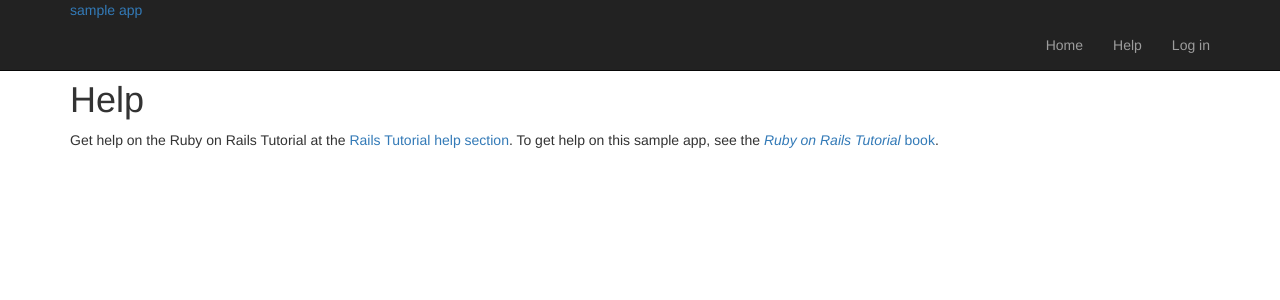
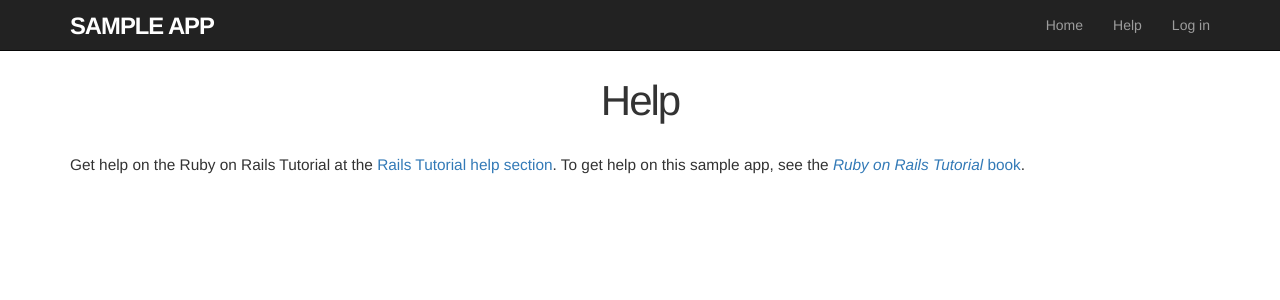
Before and after one commit to suns4tt/sample_app, a Rails app: page /static_pages/help in a window 1280 px wide. Shown: the top 300 px of the page. Run offline with Rails 7, Linux system fonts and the light colour scheme; style sheets or scripts are compiled from the project's sources; some libraries are stand-ins or nearby versions.

Commit message:
Update cscc: header, typo, universal

```diff
--- a/app/assets/stylesheets/custom.scss
+++ b/app/assets/stylesheets/custom.scss
@@ -7,6 +7,57 @@ $gray-medium-light: #eaeaea;
 /* universal */
 body {
   padding-top: 60px;
+}
+section {
+  overflow: auto;
+}
+textarea {
+  resize: vertical;
+}
+.center {
+  text-align: center;
+  h1 {
+    margin-bottom: 10px;
+  }
+}
+
+/* typography */
+h1, h2, h3, h4, h5, h6 {
+  line-height: 1;
+}
+h1 {
+  font-size: 3em;
+  letter-spacing: -2px;
+  margin-bottom: 30px;
+  text-align: center;
+}
+h2 {
+  font-size: 1.2em;
+  letter-spacing: -1px;
+  margin-bottom: 30px;
+  text-align: center;
+  font-weight: normal;
+  color: #777;
+}
+p {
+  font-size: 1.1em;
+  line-height: 1.7em;
+}
+
+/* header */
+#logo {
+  float: left;
+  margin-right: 10px;
+  font-size: 1.7em;
+  color: white;
+  text-transform: uppercase;
+  letter-spacing: -1px;
+  padding-top: 9px;
+  font-weight: bold;
+  &:hover {
+    color: white;
+    text-decoration: none;
+  }
 }
 
 /* footer */
```
